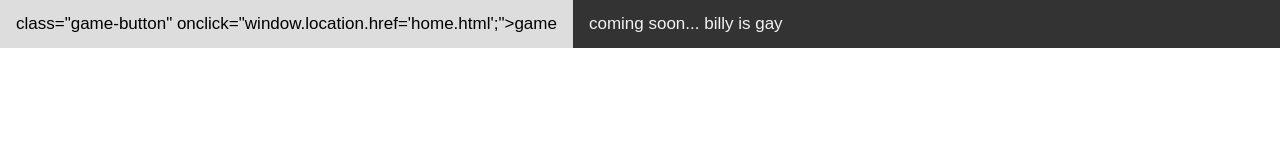
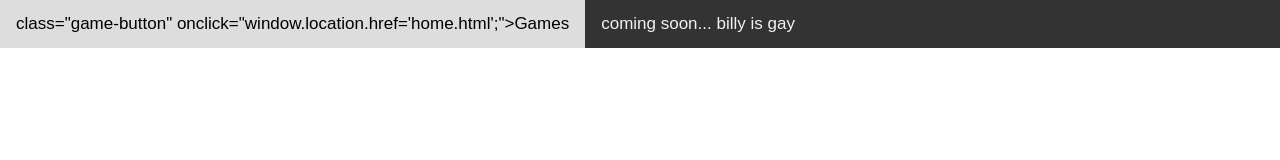
Before and after one commit to FireLight88077/Unblocked-games, a plain HTML site: page index.html in a window 1280 px wide. Drawn offline with Linux system fonts and the light colour scheme.

Commit message:
Fix HTML structure and update game link

```diff
--- a/index.html
+++ b/index.html
@@ -36,7 +36,7 @@
 <body>
 
 <div class="topnav">
-	<a>class="game-button" onclick="window.location.href='home.html';">game</a>
+	<a>class="game-button" onclick="window.location.href='home.html';">Games</a>
 	<a>coming soon... billy is gay</a>
 </div>
 </body>
```
